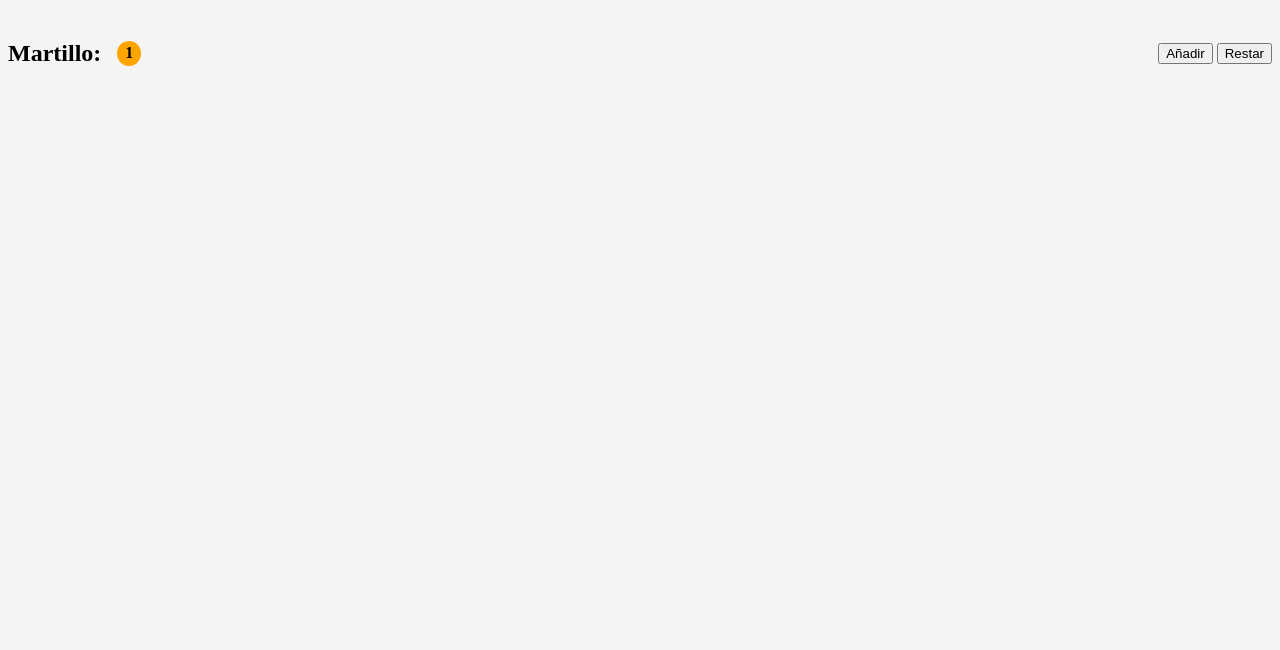
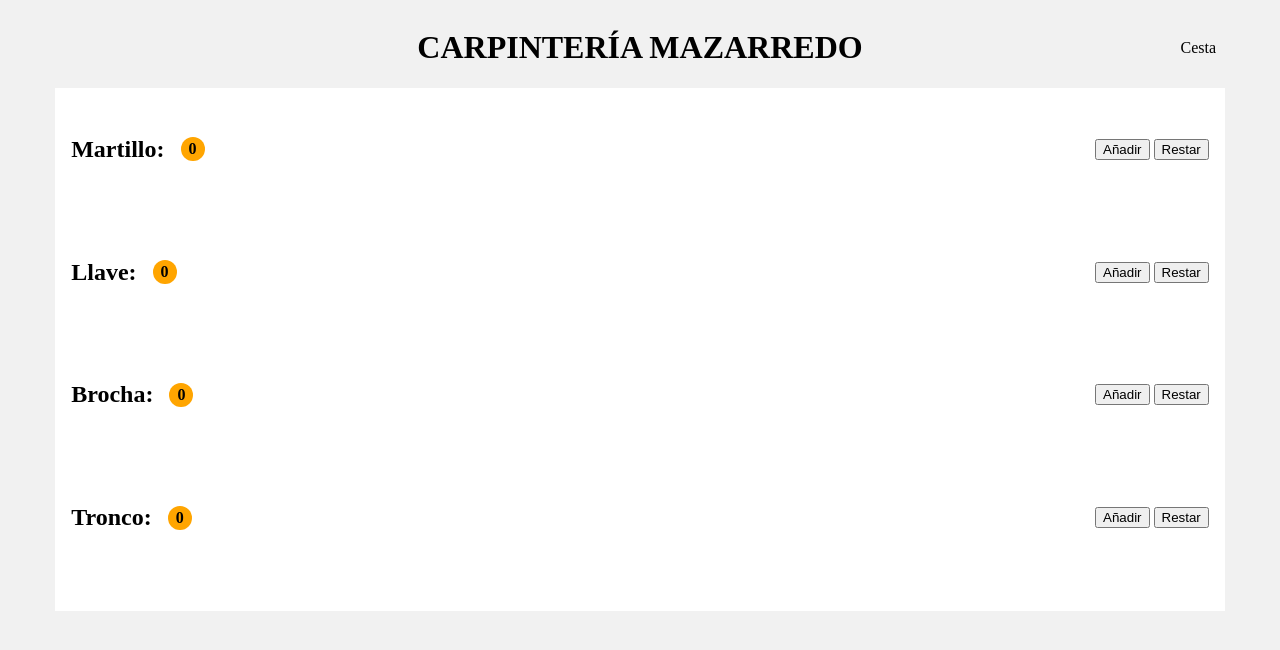
Before and after one commit to jelenreifs/JS_Eventos, a plain HTML site: page Ejercicio_Carpinteria/index.html in a window 1280 px wide. Drawn offline with Linux system fonts and the light colour scheme.

Commit message:
Sumar y restar

```diff
--- a/Ejercicio_Carpinteria/index.html
+++ b/Ejercicio_Carpinteria/index.html
@@ -10,58 +10,77 @@
 </head>
 
 <body>
-    <div id="container">
-        <div id="martillo" class="herramienta">
-            <div class="info">
-                <h4 class="nombre-producto">Martillo</h4>
-                <p id="unidades"></p>
-                <div id="miniatura"></div>
+    <div class="container">
+        <div class="encabezado">
+            <h1>CARPINTERÍA MAZARREDO</h1>
+            <div id="cesta">Cesta</div>
+        </div>
+
+        <div class="productos">
+            <div id="martillo" class="herramienta">
+                <div class="info">
+                    <h4 id="titulo" class="nombre-producto">Martillo</h4>
+                    <div id="info-producto"></div>
+
+                    <div id="unidades"></div>
+                    <div id="miniatura"></div>
+                </div>
+
+                <div class="operaciones">
+                    <button onclick="sumar('martillo')">Añadir</button>
+                    <button onclick="restar('martillo')">Restar</button>
+                </div>
             </div>
 
-            <div class="operaciones">
-                <button onclick="sumar()">Añadir</button>
-                <button>Restar</button>
+            <div id="llave" class="herramienta">
+                <div class="info">
+                    <h4 id="titulo" class="nombre-producto">Llave</h4>
+                    <div id="info-producto"></div>
+
+                    <div id="unidades"></div>
+                    <div id="miniatura"></div>
+                </div>
+
+                <div class="operaciones">
+                    <button onclick="sumar('llave')">Añadir</button>
+                    <button onclick="restar('llave')">Restar</button>
+                </div>
+            </div>
+
+            <div id="brocha" class="herramienta">
+                <div class="info">
+                    <h4 id="titulo" class="nombre-producto">Brocha</h4>
+                    <div id="info-producto"></div>
+
+                    <div id="unidades"></div>
+                    <div id="miniatura"></div>
+                </div>
+
+                <div class="operaciones">
+                    <button onclick="sumar('brocha')">Añadir</button>
+                    <button onclick="restar('brocha')">Restar</button>
+                </div>
+            </div>
+
+            <div id="tronco" class="herramienta">
+                <div class="info">
+                    <h4 id="titulo" class="nombre-producto">Tronco</h4>
+                    <div id="info-producto"></div>
+
+                    <div id="unidades"></div>
+                    <div id="miniatura"></div>
+                </div>
+
+                <div class="operaciones">
+                    <button onclick="sumar('tronco')">Añadir</button>
+                    <button onclick="restar('tronco')">Restar</button>
+                </div>
             </div>
         </div>
 
 
-        <!--                   <div id="martillo" class="herramienta">
-                        <h4 class="nombre-producto">Martillo</h4>
-                        <p id="unidades"></p>
-                        <div class="miniatura"></div>
-                        <div class="operaciones">
-                            <button onclick="sumaUnidadMartillo()">Añadir</button>
-                            <button>Restar</button>
-                        </div>
-                    </div> -->
-        <!--        <div id="brocha" class="herramienta">
-            <h4 class="nombre-producto">Brocha</h4>
-            <p id="unidades"></p>
-            <div id="miniatura"></div>
-            <div class="operaciones">
-                <button onclick="sumar()">Añadir</button>
-                <button>Restar</button>
-            </div>
-        </div> -->
-        <!--  <div id="llave" class="herramienta">
-            <h4 class="nombre-producto">Llave</h4>
-            <p class="unidades"></p>
-            <div id="miniatura"></div>
-            <div class="operaciones">
-                <button onclick="sumaUnidadLlave()">Añadir</button>
-                <button>Restar</button>
-            </div>
-        </div>
 
-        <div id="tronco" class="herramienta">
-            <h4 class="nombre-producto">Tronco</h4>
-            <p id="unidades"></p>
-            <div id="miniatura"></div>
-            <div class="operaciones">
-                <button onclick="sumaUnidadTronco()">Añadir</button>
-                <button>Restar</button>
-            </div>
-        </div> -->
+
 
     </div>
 
--- a/Ejercicio_Carpinteria/index.js
+++ b/Ejercicio_Carpinteria/index.js
@@ -1,82 +1,87 @@
-let martilloMiniatura;
-let ud = 0;
+let martilloMiniatura = "";
+let llaveMiniatura = "";
+let brochaMiniatura = "";
+let troncoMiniatura = "";
 
-/* function sumaUnidadBrocha() {
-  ud = ud + 1;
+let cantidadM = 0;
+let cantidadB = 0;
+let cantidadL = 0;
+let cantidadT = 0;
 
-  console.log(ud);
-  document.querySelector("#brocha #unidades").textContent = `${ud}`;
-  return ud;
-}
-sumaUnidadBrocha(); */
+function sumar(herramienta) {
+  switch (herramienta) {
+    case "martillo":
+      cantidadM++;
 
-/* function sumaUnidad() {
-  ud = ud + 1;
+      martilloMiniatura += `<img src="./images/logo.svg" alt="martillo" />`;
+      break;
+    case "brocha":
+      cantidadB++;
+      brochaMiniatura += `<img src="./images/brocha.svg" alt="brocha" />`;
+      break;
+    case "llave":
+      cantidadL++;
+      llaveMiniatura += `<img src="./images/llave.svg" alt="llave" />`;
+      break;
 
-  console.log(ud);
-  document.getElementById("unidades").textContent = `${ud}`;
-  return ud;
-}
-sumaUnidad(); */
+    case "tronco":
+      cantidadT++;
+      troncoMiniatura += `<img src="./images/tronco.svg" alt="tronco" />`;
+      break;
+  }
 
-/* Comprar: hasta 10 artículos por producto */
+  document.querySelector(
+    "#martillo #unidades"
+  ).innerHTML = `<p>${cantidadM}</p>`;
+  document.querySelector("#llave #unidades").innerHTML = `<p>${cantidadL}</p>`;
+  document.querySelector("#brocha #unidades").innerHTML = `<p>${cantidadB}</p>`;
+  document.querySelector("#tronco #unidades").innerHTML = `<p>${cantidadT}</p>`;
 
-let cantidad = 0;
-function sumar() {
-  if (cantidad < 10) {
-    cantidad++;
-    document.querySelector("#martillo #unidades").textContent = cantidad;
-  } else {
-    alert("El límite es hasta 10 artículos por producto");
-  }
+  document.querySelector("#martillo #miniatura").innerHTML = martilloMiniatura;
+  document.querySelector("#llave #miniatura").innerHTML = llaveMiniatura;
+  document.querySelector("#brocha #miniatura").innerHTML = brochaMiniatura;
+  document.querySelector("#tronco #miniatura").innerHTML = troncoMiniatura;
 }
 sumar();
 
+function restar(herramienta) {
+  switch (herramienta) {
+    case "martillo":
+      cantidadM--;
+      martilloMiniatura = document.querySelector("#miniatura img");
+      for (element of martilloMiniatura) {
+        console.log(element);
+        element.remove();
+      }
 
+      break;
 
-function addImages(cantidad) {
-  for (let i = 0; (i = cantidad); i++) {
-    let miniatura = ` <img src="./images/martillo.svg" alt="martillo" />`;
-    total += miniatura[i];
-    document.getElementById("miniatura").innerHTML = total;
+    case "brocha":
+      cantidadB--;
+      /*  brochaMiniatura--; */
+      break;
+
+    case "llave":
+      cantidadL--;
+      llaveMiniatura--;
+      break;
+
+    case "tronco":
+      cantidadT--;
+      /*  troncoMiniatura--; */
+      break;
   }
+
+  document.querySelector(
+    "#martillo #unidades"
+  ).innerHTML = `<p>${cantidadM}</p>`;
+  document.querySelector("#llave #unidades").innerHTML = `<p>${cantidadL}</p>`;
+  document.querySelector("#brocha #unidades").innerHTML = `<p>${cantidadB}</p>`;
+  document.querySelector("#tronco #unidades").innerHTML = `<p>${cantidadT}</p>`;
+
+  document.querySelector("#martillo #miniatura").innerHTML = martilloMiniatura;
+  document.querySelector("#llave #miniatura").innerHTML = llaveMiniatura;
+  document.querySelector("#brocha #miniatura").innerHTML = brochaMiniatura;
+  document.querySelector("#tronco #miniatura").innerHTML = troncoMiniatura;
 }
-addImages();
-
-/* function sumaMiniatura() {
-  for (let i = 0; i > 4; i++) {
-    let miniatura = ` <img src="./images/martillo.svg" alt="martillo" />`;
-    totalMiniaturas += miniatura[i];
-    document.getElementById("miniatura").appendChild = totalMiniaturas;
-  }
-}
-
-sumaMiniatura(); */
-
-/* function sumaUnidadLlave() {
-  ud = ud + 1;
-
-  console.log(ud);
-  document.querySelector("#llave #unidades").textContent = `${ud}`;
-  return ud;
-}
-sumaUnidadLlave();
-
-function sumaUnidadMartillo() {
-  ud = ud + 1;
-
-  console.log(ud);
-  document.querySelector("#martillo #unidades").textContent = `${ud}`;
-  return ud;
-}
-sumaUnidadMartillo();
-
-function sumaUnidadTronco() {
-  ud = ud + 1;
-
-  console.log(ud);
-  document.querySelector("#tronco #unidades").textContent = `${ud}`;
-  return ud;
-}
-sumaUnidadTronco();
- */
+restar();
--- a/Ejercicio_Carpinteria/styles.css
+++ b/Ejercicio_Carpinteria/styles.css
@@ -1,5 +1,31 @@
 body {
-  background-color: #f4f4f4;
+  background-color: #f1f1f1;
+}
+
+.container {
+  display: flex;
+  flex-direction: column;
+  align-items: center;
+}
+
+.encabezado {
+  display: flex;
+  align-items: center;
+}
+
+.encabezado  #cesta {
+  position: absolute;
+  right: 5%;
+}
+
+.productos {
+  width: 90%;
+  background-color: #fff;
+  padding: 1em;
+}
+
+.productos > div {
+  margin-bottom: 2em;
 }
 
 .herramienta {
@@ -10,7 +36,18 @@ body {
 
 .info {
   display: flex;
+  flex-direction: row;
   align-items: center;
+}
+
+.info p {
+  margin-block-start: 0;
+  margin-block-end: 0;
+}
+
+.info img {
+  width: 24px;
+  margin: 0 4px;
 }
 
 #unidades {
```
Also changed, not shown: Ejercicio_Personas/index.html (+4 -0 lines), Ejercicio_Personas/index.js (+8 -0 lines), Ejercicio_Carpinteria/images/brocha.svg, Ejercicio_Carpinteria/images/martillo.svg.
